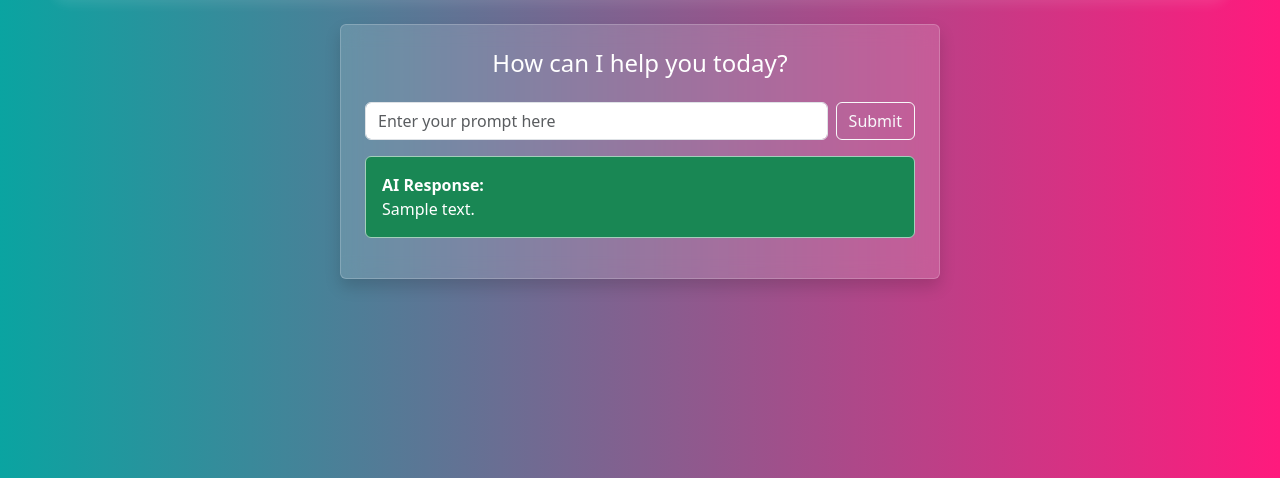
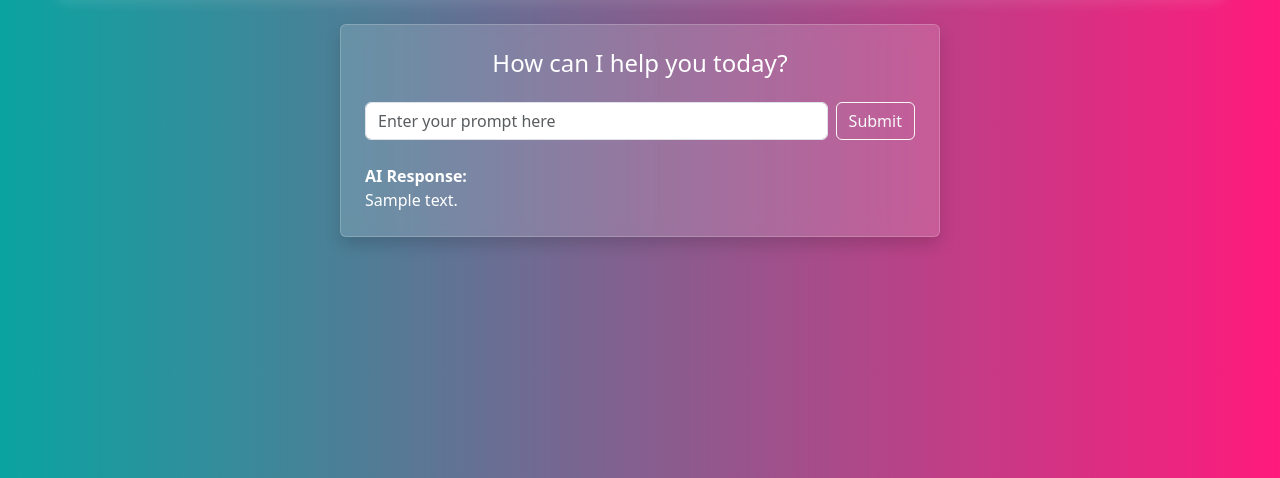
Before and after one commit to Laiba-muzammal/Prompt-Verse, a Python web app: template templates/home.html in a window 1280 px wide. Shown: the part 134-612 px from the top of the page. Run offline with Jinja, Linux system fonts and the light colour scheme; the template is opened without the code that fills it: most values are stand-ins (such as "Sample title", 1, 10 or a date in 2020).

Commit message:
Commit all changes

```diff
--- a/templates/home.html
+++ b/templates/home.html
@@ -22,9 +22,9 @@
 
          </form>
 
-         {% if answer %}
-  <div class="alert alert-success mt-3 text-white bg-success">
-    <strong>AI Response:</strong><br>
+{% if answer %}
+<br><strong>AI Response:</strong><br>
+  <div class="response">
     {{ answer }}
   </div>
 {% endif %}
```
